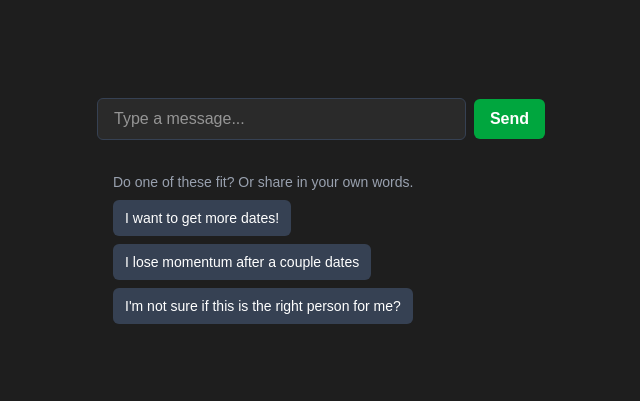
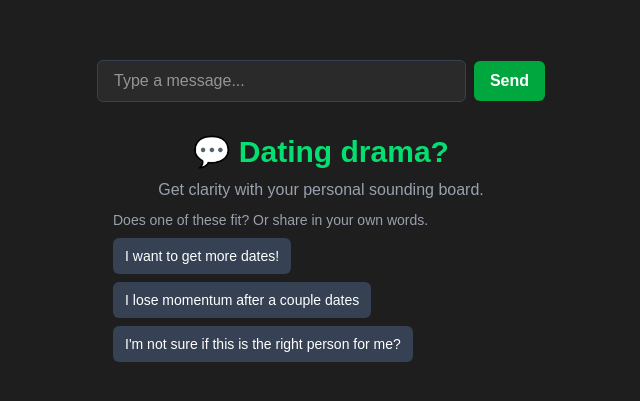
Before and after one commit to jsi0c/ai-dating-coach, a Next.js app: page / in a window 1280 px wide. Shown: the part 189-590 px from the top of the page, without its empty margins (319-959 px from the left). Built offline with nearby package versions, Linux system fonts and the light colour scheme.

Commit message:
Add header and subheader to landing view

```diff
--- a/src/app/page.tsx
+++ b/src/app/page.tsx
@@ -180,8 +180,10 @@ export default function Home() {
         {suggestions.length > 0 && chatLog.length === 0 && (
           <div className="w-full max-w-md px-4 mt-4">
             <div className="bg-[#1e1e1e] space-y-2">
-              <p className="text-gray-400 text-sm">Do one of these fit? Or share in your own words.</p>
-              <div className="flex flex-wrap gap-2">
+            <h1 className="text-3xl font-bold text-green-400 text-center">💬 Dating drama?</h1>
+<p className="text-md text-gray-400 text-center">Get clarity with your personal sounding board.</p>
+<p className="text-gray-400 text-sm">Does one of these fit? Or share in your own words.</p>
+<div className="flex flex-wrap gap-2">
                 {suggestions.map((prompt, idx) => (
                   <button
                     key={idx}
```
